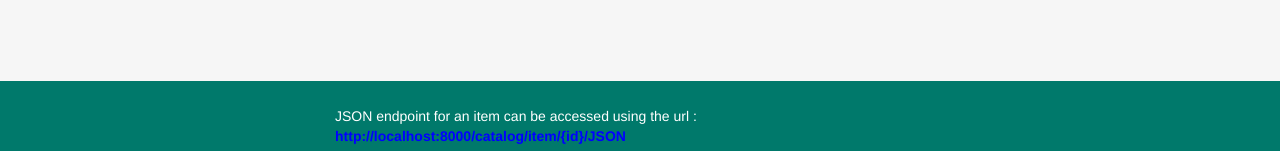
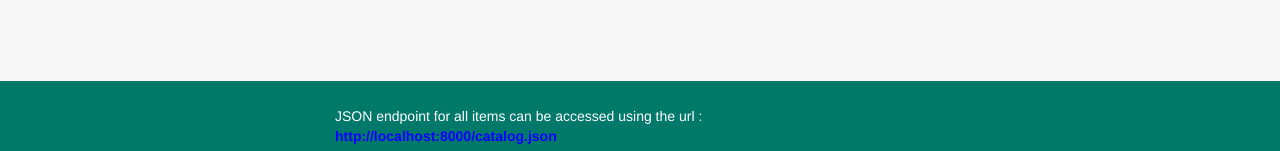
Before and after one commit to harshitcodes/Item-Catalog-API, a Flask app: page /catalog/ in a window 1280 px wide. Shown: the part 649-800 px from the top of the page. Run offline with Flask 2, Linux system fonts and the light colour scheme; some libraries are stand-ins or nearby versions.

Commit message:
catalog json added

```diff
--- a/application.py
+++ b/application.py
@@ -372,6 +372,25 @@ def deleteItem(item_id):
     return redirect('/')
 
 
+@app.route('/catalog.json')
+def getCatalogJson():
+    '''returns a JSON containing all categories and items'''
+    result = {}
+    categories = session.query(Category).all()
+    for category in categories:
+        result[category.name] = {}
+        result[category.name]['user_id'] = category.user_id
+        result[category.name]['items'] = []
+        items = session.query(Item).filter_by(name=category.name).all()
+        for item in items:
+            result[category.name]['items'].append({
+                'name': item.name,
+                'description': item.description,
+                'creation_time': item.created,
+                'user_id': item.user_id
+            })
+    return jsonify(result)
+
 @app.errorhandler(404)
 def page_not_found(e):
     '''handler function for status 404'''
--- a/templates/all_categories.html
+++ b/templates/all_categories.html
@@ -40,9 +40,9 @@
         <footer>
             <div class="row" id="bottom-bar">
                         <div class="col-sm-5 col-sm-offset-3">
-                            <span style="color:#fff;">JSON endpoint for an item can be accessed using the url :
+                            <span style="color:#fff;">JSON endpoint for all items can be accessed using the url :
                             <b style="color:blue;">
-                                http://localhost:8000/catalog/item/{id}/JSON
+                                http://localhost:8000/catalog.json
                             </b>
                             </span>
                         </div>
```
